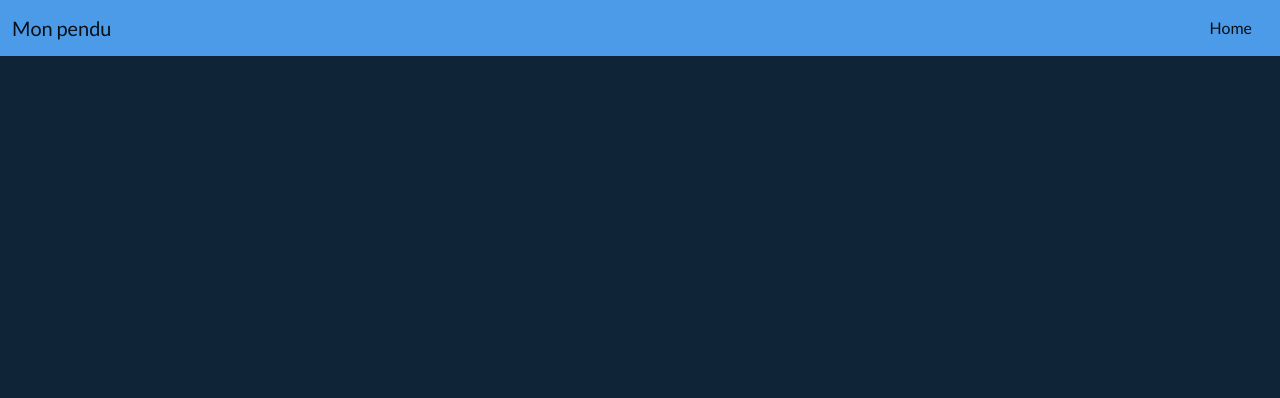
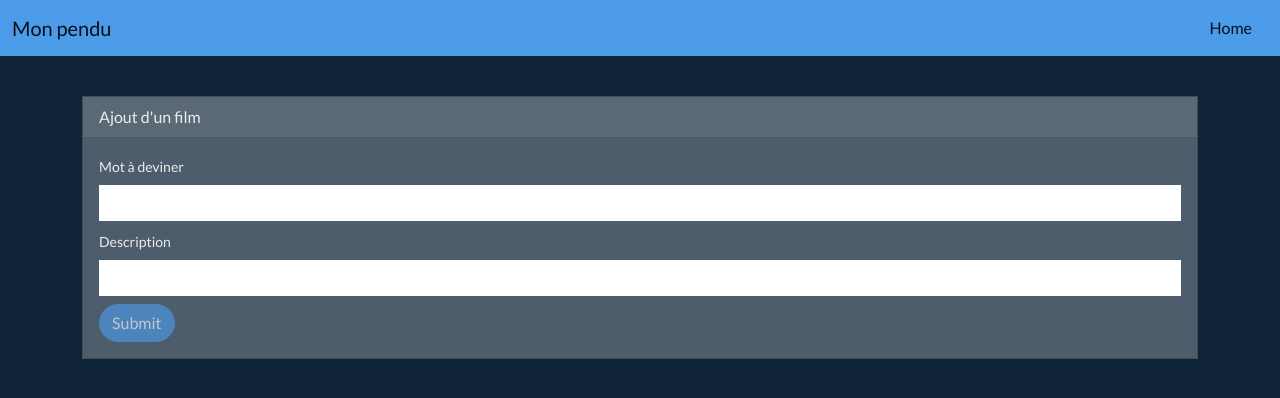
Before and after one commit to LisaDaudibon/eval-blanche-poei, an Angular app in the folder client/: page /newgame in a window 1280 px wide. Before the commit this address led to /. Shown: the top 398 px of the page. Built offline with nearby package versions, Linux system fonts and the light colour scheme.

Commit message:
:sparkles: (client) adding the post games/ to create a game and form and button

```diff
--- a/client/src/app/app-routing.module.ts
+++ b/client/src/app/app-routing.module.ts
@@ -2,10 +2,12 @@ import { NgModule } from '@angular/core';
 import { RouterModule, Routes } from '@angular/router';
 import { GameBoardComponent } from './views/game-board/game-board.component';
 import { HomeComponent } from './views/home/home.component';
+import { NewGameComponent } from './views/new-game/new-game.component';
 
 const routes: Routes = [
   {path: "", component: HomeComponent},
-  {path:"rounds/:id", component: GameBoardComponent}
+  {path:"rounds/:id", component: GameBoardComponent},
+  {path: "newgame", component: NewGameComponent}
 ];
 
 @NgModule({
--- /dev/null
+++ b/client/src/app/components/create-game/create-game.component.html
@@ -0,0 +1,17 @@
+<div class="card mt-3">
+  <div class="card-header">Ajout d'un film</div>
+  <div class="card-body">
+    <form [formGroup]="gameCreationForm" (submit)="createGame()">
+      <div class="mb-2">
+        <label class="form-label" for="wordToGuess">Mot à deviner</label>
+        <input formControlName="wordToGuess" class="form-control" name="wordToGuess" type="text" style="color:black"/>
+        <!-- <p *ngIf="wordToGuess.invalid">Le champs titre est obligatoire</p> -->
+      </div>
+      <div class="mb-2">
+        <label class="form-label" for="description">Description</label>
+        <input formControlName="description" class="form-control" name="description" type="text" style="color:black"/>
+      </div>
+      <button type="submit" class="btn btn-primary rounded-pill" [disabled]="gameCreationForm.invalid">Submit</button>
+    </form>
+  </div>
+</div>
--- /dev/null
+++ b/client/src/app/components/create-game/create-game.component.ts
@@ -0,0 +1,26 @@
+import { Component, EventEmitter, Input, Output } from '@angular/core';
+import { FormBuilder, FormGroup, Validators } from '@angular/forms';
+import { Game } from '../../models/game';
+
+@Component({
+  selector: 'app-create-game',
+  templateUrl: './create-game.component.html',
+  styleUrl: './create-game.component.css'
+})
+export class CreateGameComponent {
+  gameCreationForm: FormGroup;
+
+
+  @Output() onCreateGame = new EventEmitter<Game>()
+
+  constructor(private _fb: FormBuilder) {
+    this.gameCreationForm = this._fb.group({
+      wordToGuess: this._fb.control('', [Validators.required]),
+      description: this._fb.control('')
+    })
+  }
+
+  createGame() {
+    this.onCreateGame.emit(this.gameCreationForm.value)
+  }
+}
--- a/client/src/app/services/game.service.ts
+++ b/client/src/app/services/game.service.ts
@@ -25,4 +25,8 @@ export class GameService {
   createRoundById (gameId: string): Observable<string> {
     return this._httpClient.post<string>(`/api/games/${gameId}/rounds`, {})
   }
+
+  createGame (game: Game): Observable<Game> {
+    return this._httpClient.post<Game>(`/api/games`, game)
+  }
 }
--- a/client/src/app/views/home/home.component.html
+++ b/client/src/app/views/home/home.component.html
@@ -1,8 +1,10 @@
 <h1 class="text-center">Mon pendu</h1>
 
-
-
-<h2>Créer une partie:</h2>
+<div class="text-center ">
+  <h2 class="btn btn-primary rounded-pill" routerLink="/newgame">Créer un jeu </h2>
+</div>
+*
+<h2>Créer une partie</h2>
 <p class="row" >
   <ng-container *ngFor="let game of $fetchedGames | async; trackBy: trackByGameId">
     <div class="col-4">
--- /dev/null
+++ b/client/src/app/views/new-game/new-game.component.html
@@ -0,0 +1 @@
+<app-create-game (onCreateGame)="createAGame($event)"></app-create-game>
--- /dev/null
+++ b/client/src/app/views/new-game/new-game.component.ts
@@ -0,0 +1,24 @@
+
+import { Component } from '@angular/core';
+import { GameService } from '../../services/game.service';
+import { Game } from '../../models/game';
+import { Router } from '@angular/router';
+
+
+@Component({
+  selector: 'app-new-game',
+  templateUrl: './new-game.component.html',
+  styleUrl: './new-game.component.css'
+})
+export class NewGameComponent {
+
+
+  constructor(private gameService: GameService, private router: Router) {
+
+  }
+
+  createAGame (game: Game) {
+    this.gameService.createGame(game).subscribe();
+    this.router.navigateByUrl("")
+  }
+}
```
Also changed, not shown: client/src/app/app.module.ts (+8 -2 lines), client/src/app/components/create-game/create-game.component.css (added), client/src/app/views/new-game/new-game.component.css (added).
